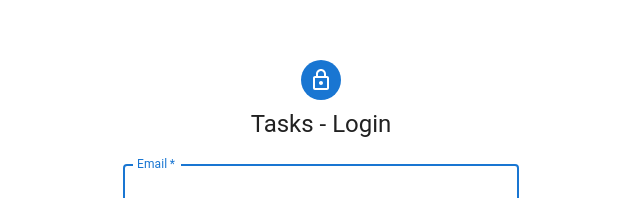
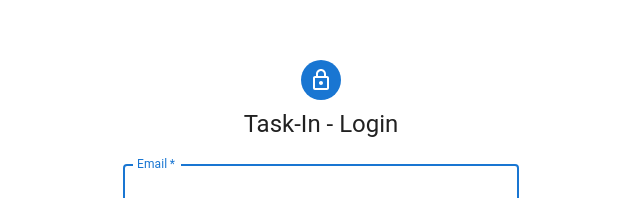
Before and after one commit to AssFerj/tasks, a React (Vite) app in the folder front/: page / in a window 1280 px wide. Shown: the part 140-338 px from the top of the page, without its empty margins (319-959 px from the left). Built offline with nearby package versions, Linux system fonts and the light colour scheme; the HTML template or start-up script is replaced by a standard one.

Commit message:
feat: update title page from login and register

```diff
--- a/front/src/pages/Login.tsx
+++ b/front/src/pages/Login.tsx
@@ -69,7 +69,7 @@ export default function SignIn() {
           <LockOutlinedIcon />
         </Avatar>
         <Typography variant="h5" /*color={themeDark.palette.primary.contrastText}*/>
-          Tasks - Login
+          Task-In - Login
         </Typography>
         <Box component="form" onSubmit={submitLogin} noValidate sx={{ mt: 1 }}>
           <TextField
--- a/front/src/pages/Register.tsx
+++ b/front/src/pages/Register.tsx
@@ -57,7 +57,7 @@ export default function SignUp() {
           <LockOutlinedIcon />
         </Avatar>
         <Typography component="h1" variant="h5">
-          Tasks - Cadastro
+          Task-In - Cadastro
         </Typography>
         <Box component="form" onSubmit={submitregister} noValidate sx={{ mt: 2 }}>
           <Box sx={{display: 'flex', justifyContent: 'space-between'}}>
```
